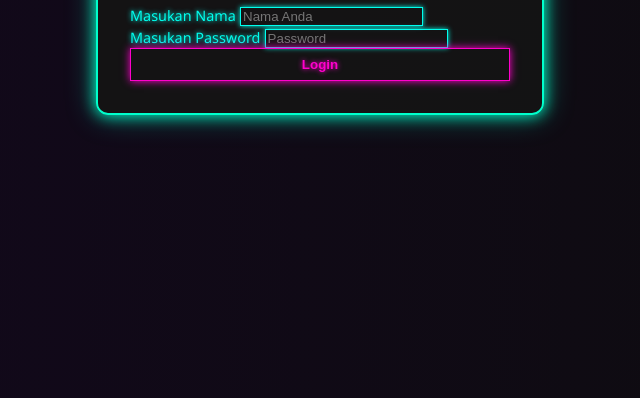
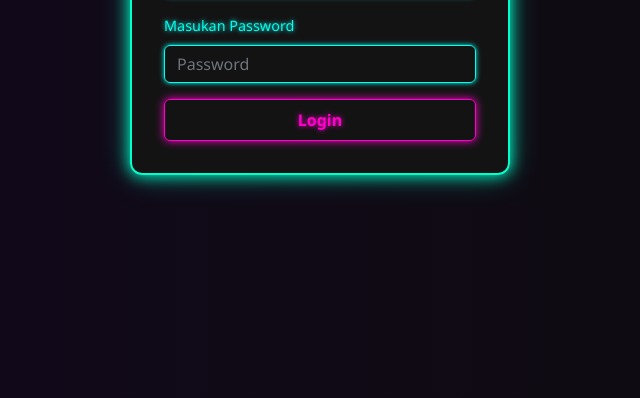
Before and after one commit to skytria/jual-beli-orang-bekasi, a plain HTML site: page index.html in a window 1280 px wide. Shown: the part 402-800 px from the top of the page, without its empty margins (320-960 px from the left). Drawn offline with Linux system fonts and the light colour scheme.

Commit message:
update index.html

```diff
--- a/index.html
+++ b/index.html
@@ -5,7 +5,7 @@
     <meta charset="UTF-8">
     <meta name="viewport" content="width=device-width, initial-scale=1.0">
     <title>Login Neon</title>
-    <link rel="style/stylesheet" href="res/bootstrap@5.2.0.min.css">
+    <link rel="stylesheet" href="res/bootstrap@5.2.0.min.css">
 
     <style>
         /* ==== Background Animasi Neon ==== */
```
